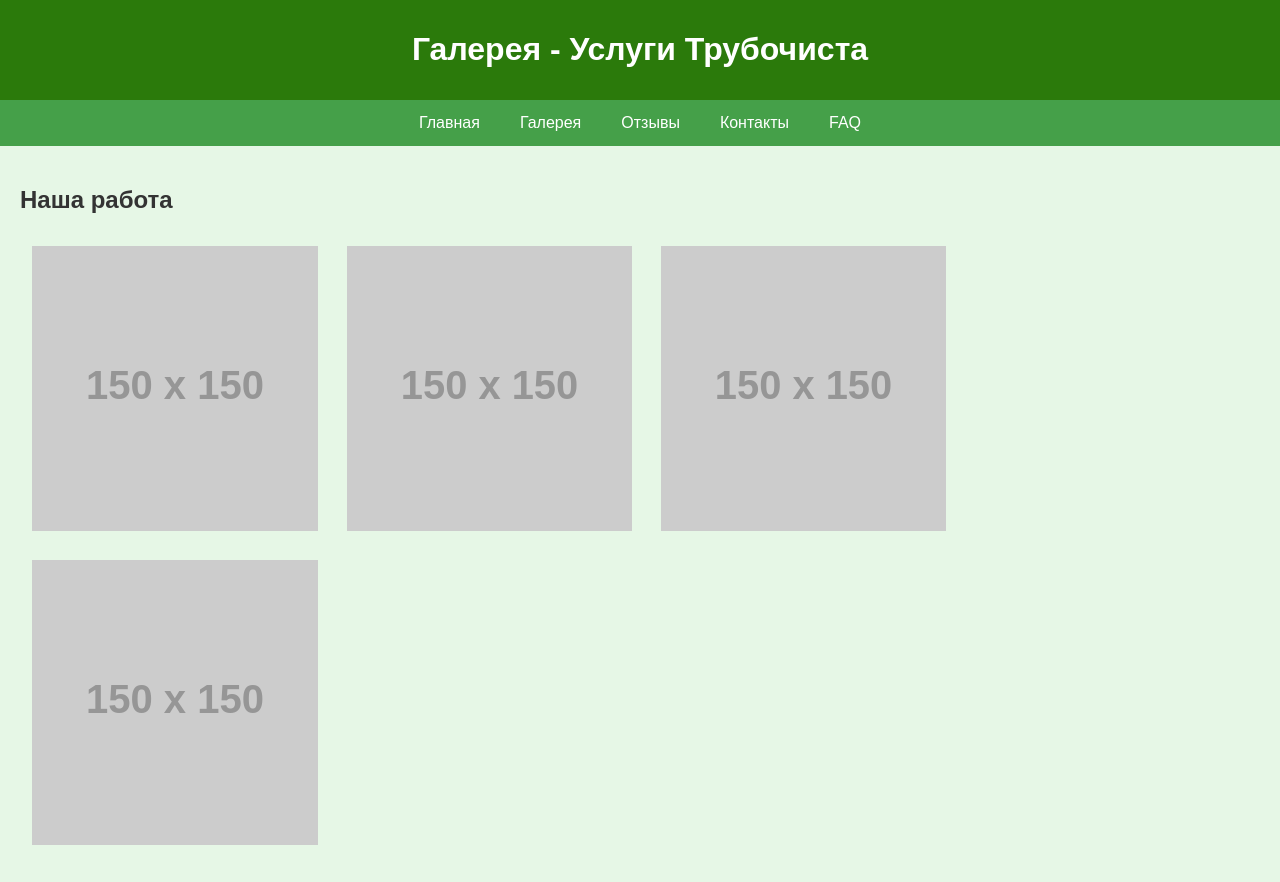
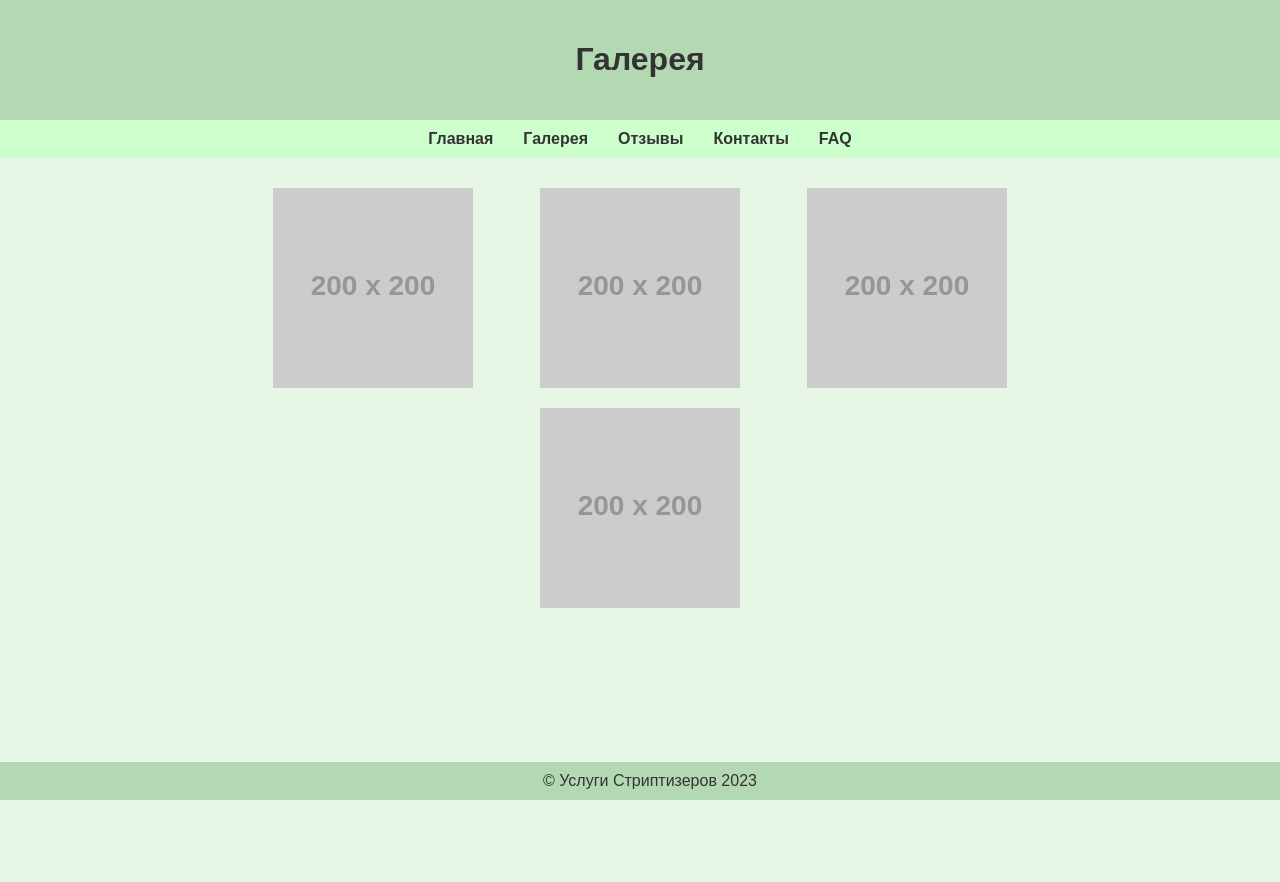
Before and after one commit to Hoegaarden131/massage, a plain HTML site: page gallery.html in a window 1280 px wide. After the commit the page ends 800 px from the top, so only its background shows below. Drawn offline with Linux system fonts and the light colour scheme; placeholder pictures from the web are drawn by us.

Commit message:
Update gallery.html

```diff
--- a/gallery.html
+++ b/gallery.html
@@ -3,7 +3,7 @@
 <head>
     <meta charset="UTF-8">
     <meta name="viewport" content="width=device-width, initial-scale=1.0">
-    <title>Галерея - Услуги Трубочиста</title>
+    <title>Галерея</title>
     <style>
         body {
             font-family: Arial, sans-serif;
@@ -13,37 +13,49 @@
             padding: 0;
         }
         header {
-            background-color: #2b7a0b;
-            color: white;
-            padding: 10px 0;
+            background-color: #b3d9b3;
+            padding: 20px;
             text-align: center;
         }
         nav {
             display: flex;
             justify-content: center;
-            background-color: #45a049;
+            background-color: #ccffcc;
+            padding: 10px;
         }
         nav a {
-            color: white;
-            padding: 14px 20px;
+            margin: 0 15px;
             text-decoration: none;
+            color: #333;
+            font-weight: bold;
+        }
+        section {
+            padding: 20px;
+            max-width: 800px;
+            margin: 0 auto;
+            display: flex;
+            justify-content: space-around;
+            flex-wrap: wrap;
+        }
+        img {
+            width: 200px;
+            height: 200px;
+            object-fit: cover;
+            margin: 10px;
+        }
+        footer {
             text-align: center;
-        }
-        nav a:hover {
-            background-color: #3e8e41;
-        }
-        .container {
-            padding: 20px;
-        }
-        .gallery img {
-            width: 23%;
-            margin: 1%;
+            padding: 10px;
+            background-color: #b3d9b3;
+            position: fixed;
+            bottom: 0;
+            width: 100%;
         }
     </style>
 </head>
 <body>
     <header>
-        <h1>Галерея - Услуги Трубочиста</h1>
+        <h1>Галерея</h1>
     </header>
     <nav>
         <a href="index.html">Главная</a>
@@ -52,14 +64,14 @@
         <a href="contacts.html">Контакты</a>
         <a href="faq.html">FAQ</a>
     </nav>
-    <div class="container">
-        <h2>Наша работа</h2>
-        <div class="gallery">
-            <img src="https://via.placeholder.com/150" alt="Работа 1">
-            <img src="https://via.placeholder.com/150" alt="Работа 2">
-            <img src="https://via.placeholder.com/150" alt="Работа 3">
-            <img src="https://via.placeholder.com/150" alt="Работа 4">
-        </div>
-    </div>
+    <section>
+        <img src="https://via.placeholder.com/200" alt="Фото 1">
+        <img src="https://via.placeholder.com/200" alt="Фото 2">
+        <img src="https://via.placeholder.com/200" alt="Фото 3">
+        <img src="https://via.placeholder.com/200" alt="Фото 4">
+    </section>
+    <footer>
+        &copy; Услуги Стриптизеров 2023
+    </footer>
 </body>
 </html>
```
